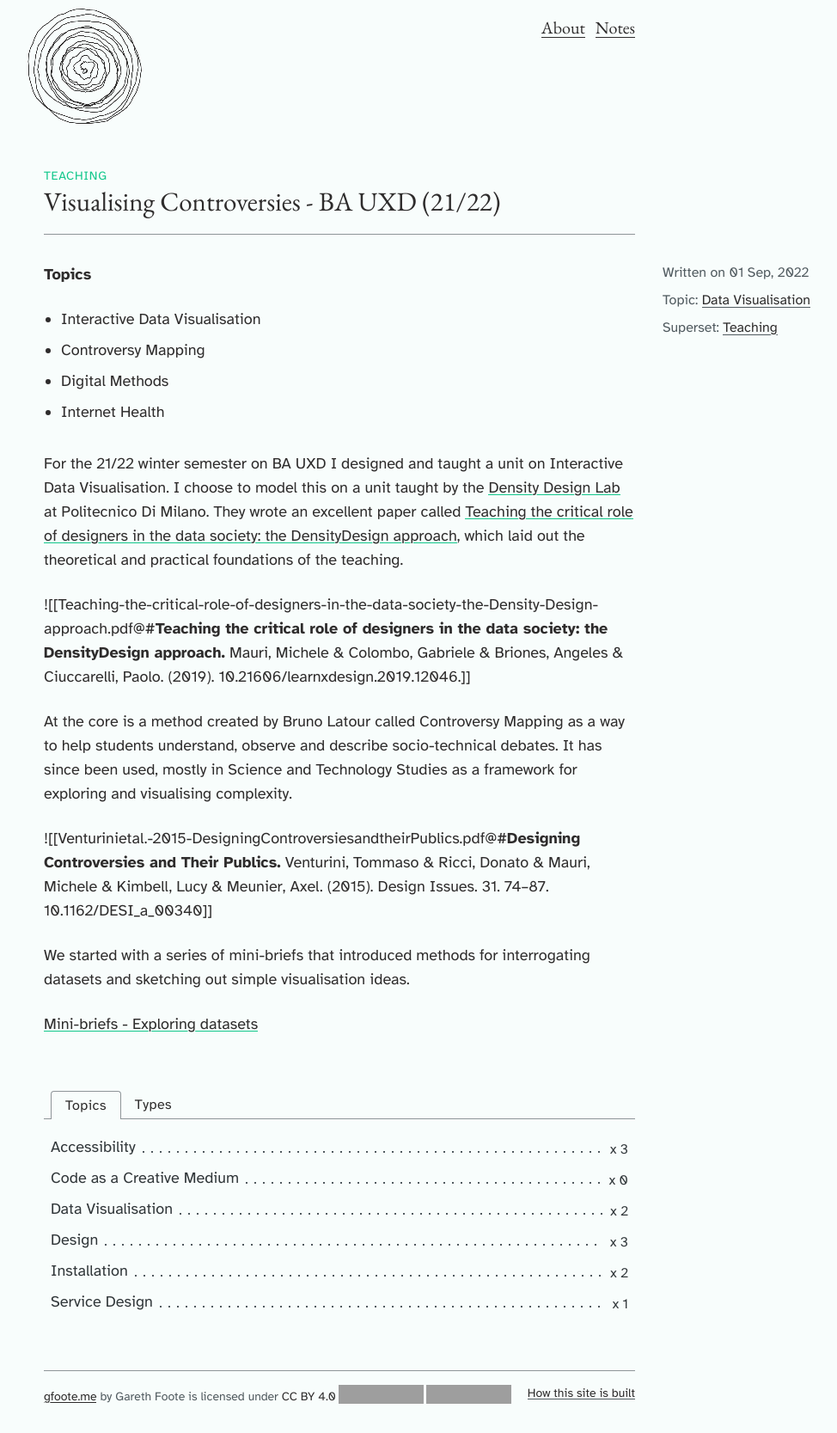
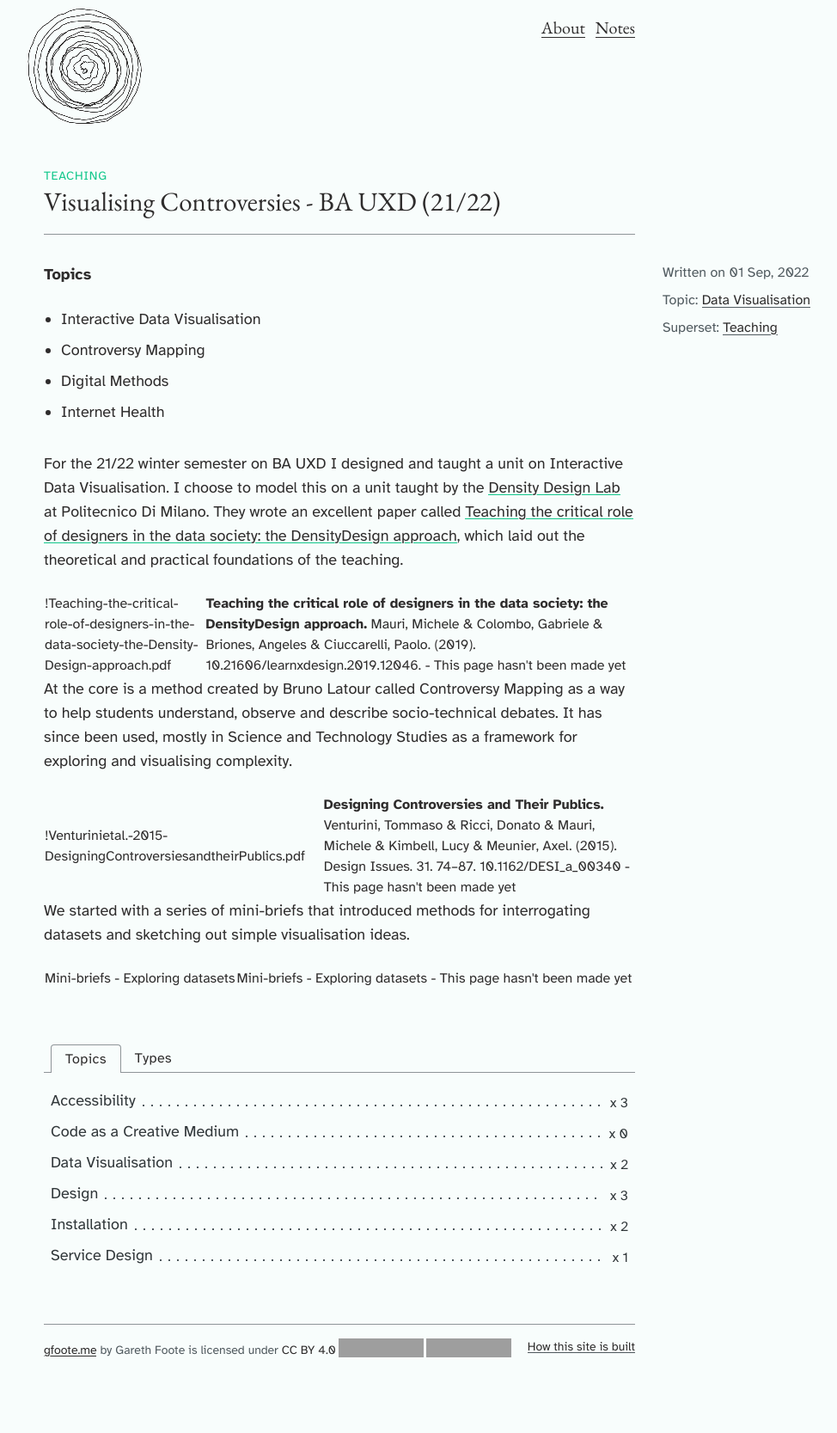
Before and after one commit to garethfoote/gfoote, a Jekyll site: the page built from collections/_writing/Visualising Controversies - BA UXD.md, in a window 1280 px wide. Shown: the whole page at 86% size, without its empty margins (13-987 px from the left). Built offline with Jekyll 4.4.1, drawn with Linux system fonts in a browser that asks for light colours; after the commit the page ends 1613 px from its top, so only the background shows below that; grey boxes are pictures that could not be loaded.

Commit message:
PUSH NOTE : Visualising Controversies - BA UXD.md

```diff
--- a/collections/_writing/Visualising Controversies - BA UXD.md
+++ b/collections/_writing/Visualising Controversies - BA UXD.md
@@ -19,13 +19,13 @@ date: 2022-09-01
 
 For the 21/22 winter semester on BA UXD I designed and taught a unit on Interactive Data Visualisation. I choose to model this on a unit taught by the [Density Design Lab](https://densitydesign.org/) at Politecnico Di Milano. They wrote an excellent paper called [Teaching the critical role of designers in the data society: the DensityDesign approach](https://www.researchgate.net/publication/339884430_Teaching_the_critical_role_of_designers_in_the_data_society_the_DensityDesign_approach), which laid out the theoretical and practical foundations of the teaching.
 
-![[Teaching-the-critical-role-of-designers-in-the-data-society-the-Density-Design-approach.pdf@#**Teaching the critical role of designers in the data society: the DensityDesign approach.** Mauri, Michele & Colombo, Gabriele & Briones, Angeles & Ciuccarelli, Paolo. (2019). 10.21606/learnxdesign.2019.12046.]]
+![[Teaching-the-critical-role-of-designers-in-the-data-society-the-Density-Design-approach.pdf|**Teaching the critical role of designers in the data society: the DensityDesign approach.** Mauri, Michele & Colombo, Gabriele & Briones, Angeles & Ciuccarelli, Paolo. (2019). 10.21606/learnxdesign.2019.12046.]]
 
 At the core is a method created by Bruno Latour called Controversy Mapping as a way to help students understand, observe and describe socio-technical debates. It has since been used, mostly in Science and Technology Studies as a framework for exploring and visualising complexity.
 
-![[Venturinietal.-2015-DesigningControversiesandtheirPublics.pdf@#**Designing Controversies and Their Publics.** Venturini, Tommaso & Ricci, Donato & Mauri, Michele & Kimbell, Lucy & Meunier, Axel. (2015). Design Issues. 31. 74–87. 10.1162/DESI_a_00340]]
+![[Venturinietal.-2015-DesigningControversiesandtheirPublics.pdf|**Designing Controversies and Their Publics.** Venturini, Tommaso & Ricci, Donato & Mauri, Michele & Kimbell, Lucy & Meunier, Axel. (2015). Design Issues. 31. 74–87. 10.1162/DESI_a_00340]]
 
 
 We started with a series of mini-briefs that introduced methods for interrogating datasets and sketching out simple visualisation ideas.
 
-[[Mini-briefs - Exploring datasets@#Mini-briefs - Exploring datasets]]
+[[Mini-briefs - Exploring datasets|Mini-briefs - Exploring datasets]]
```
